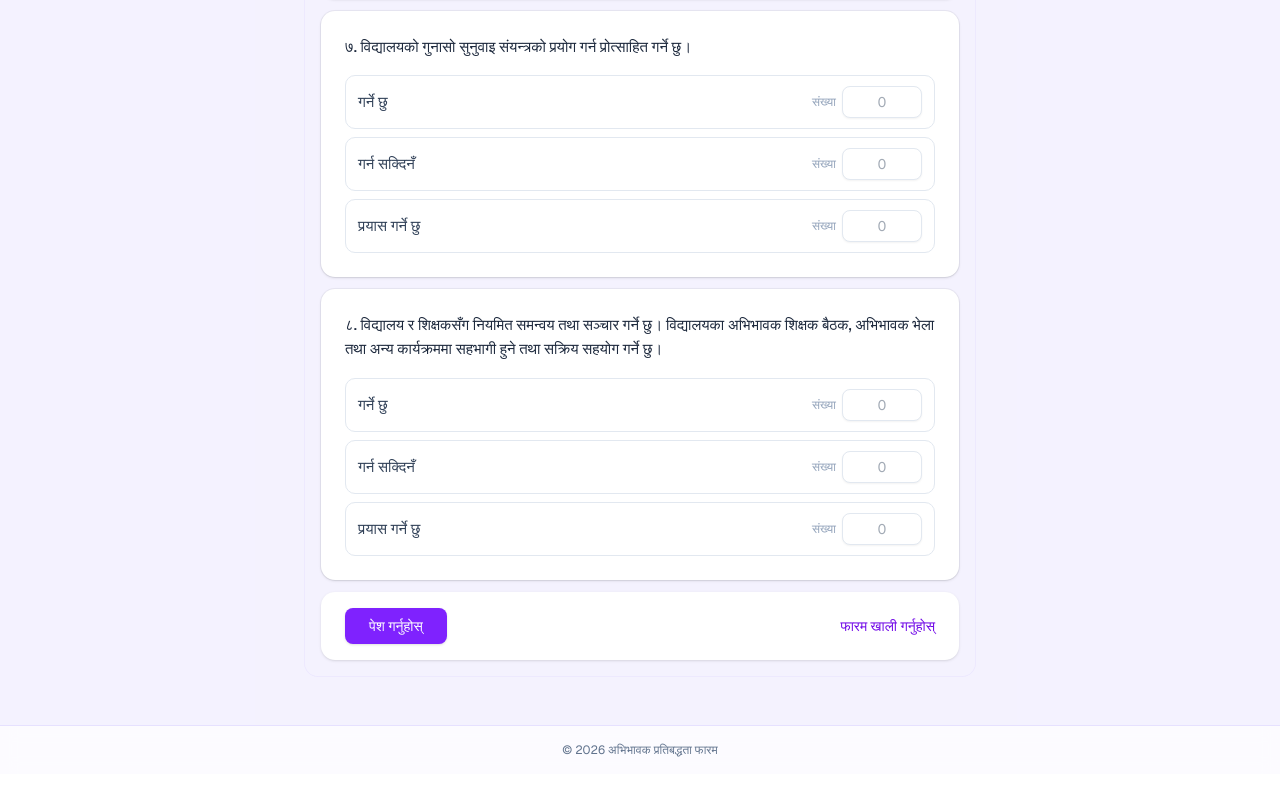
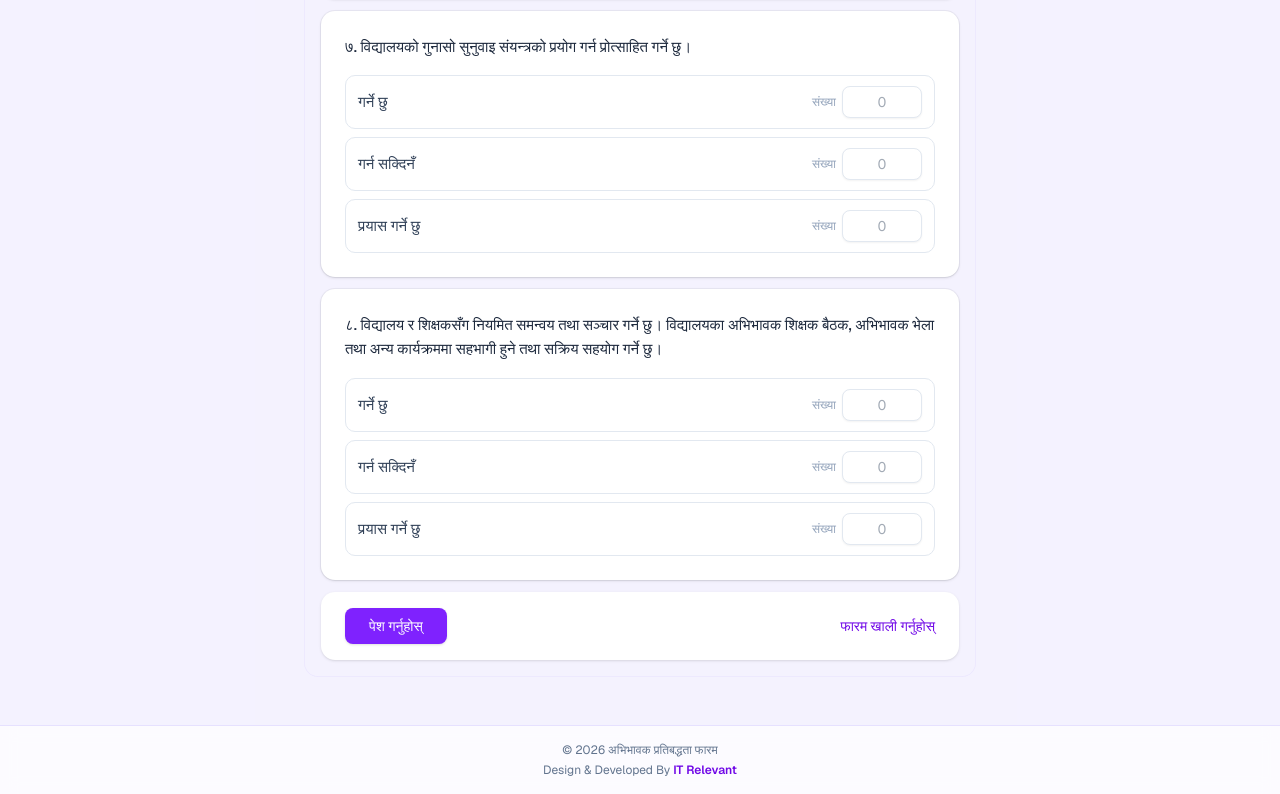
Before and after one commit to amdevan/form, a Next.js app: page / in a window 1280 px wide. Shown: the part 2420-3214 px from the top of the page. Built offline with nearby package versions, Linux system fonts and the light colour scheme.

Commit message:
a5d0c837-79f2-4c5a-8eed-610602a28097

```diff
--- a/src/app/page.tsx
+++ b/src/app/page.tsx
@@ -13,7 +13,13 @@ export default function Home() {
 
       <footer className="mt-auto border-t border-violet-200/70 bg-white/70 backdrop-blur">
         <div className="mx-auto max-w-2xl px-4 py-4 text-center text-xs text-slate-500">
-          © {new Date().getFullYear()} अभिभावक प्रतिबद्धता फारम
+          <p>
+            © {new Date().getFullYear()} अभिभावक प्रतिबद्धता फारम
+          </p>
+          <p className="mt-1">
+            Design &amp; Developed By{" "}
+            <span className="font-semibold text-violet-700">IT Relevant</span>
+          </p>
         </div>
       </footer>
     </div>
```
